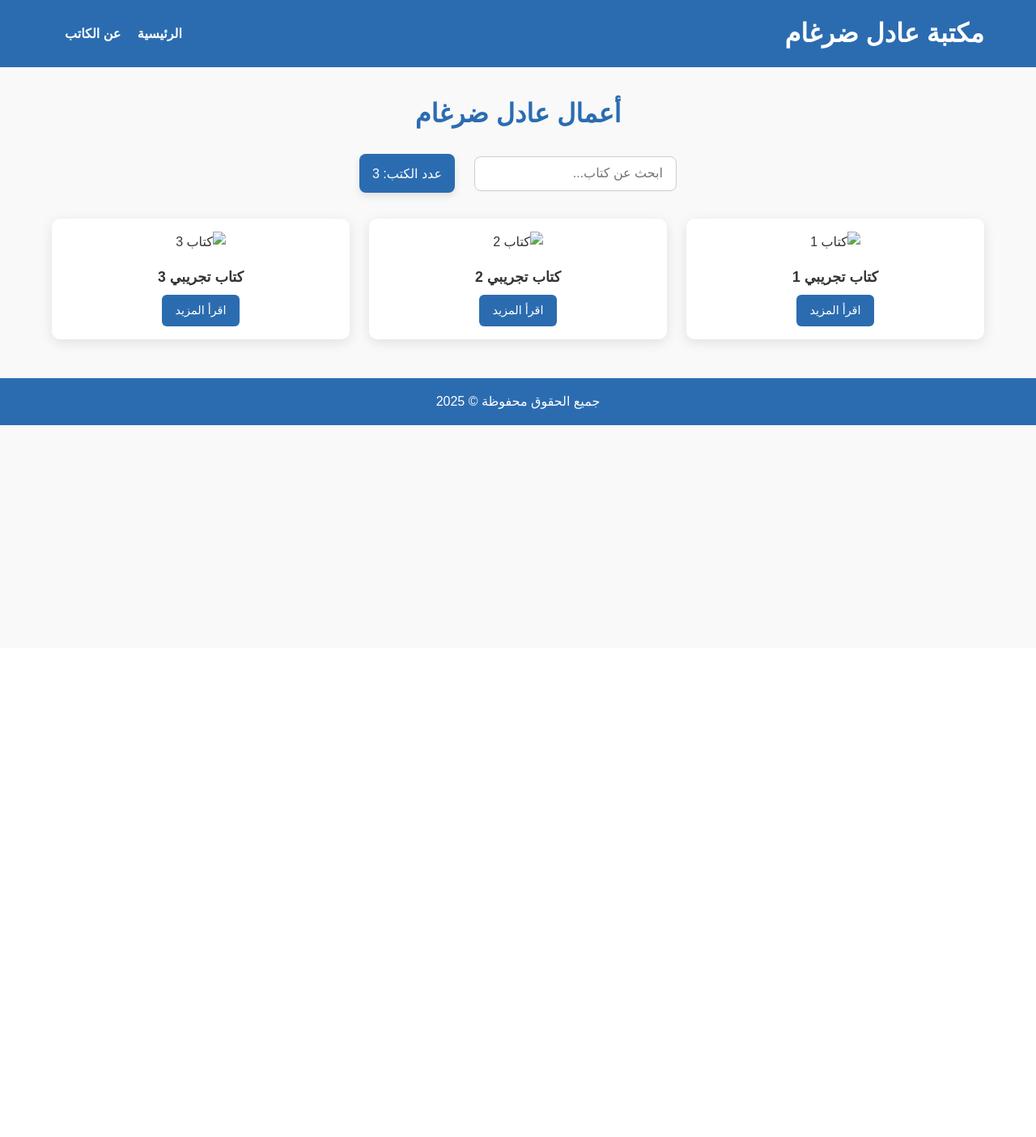
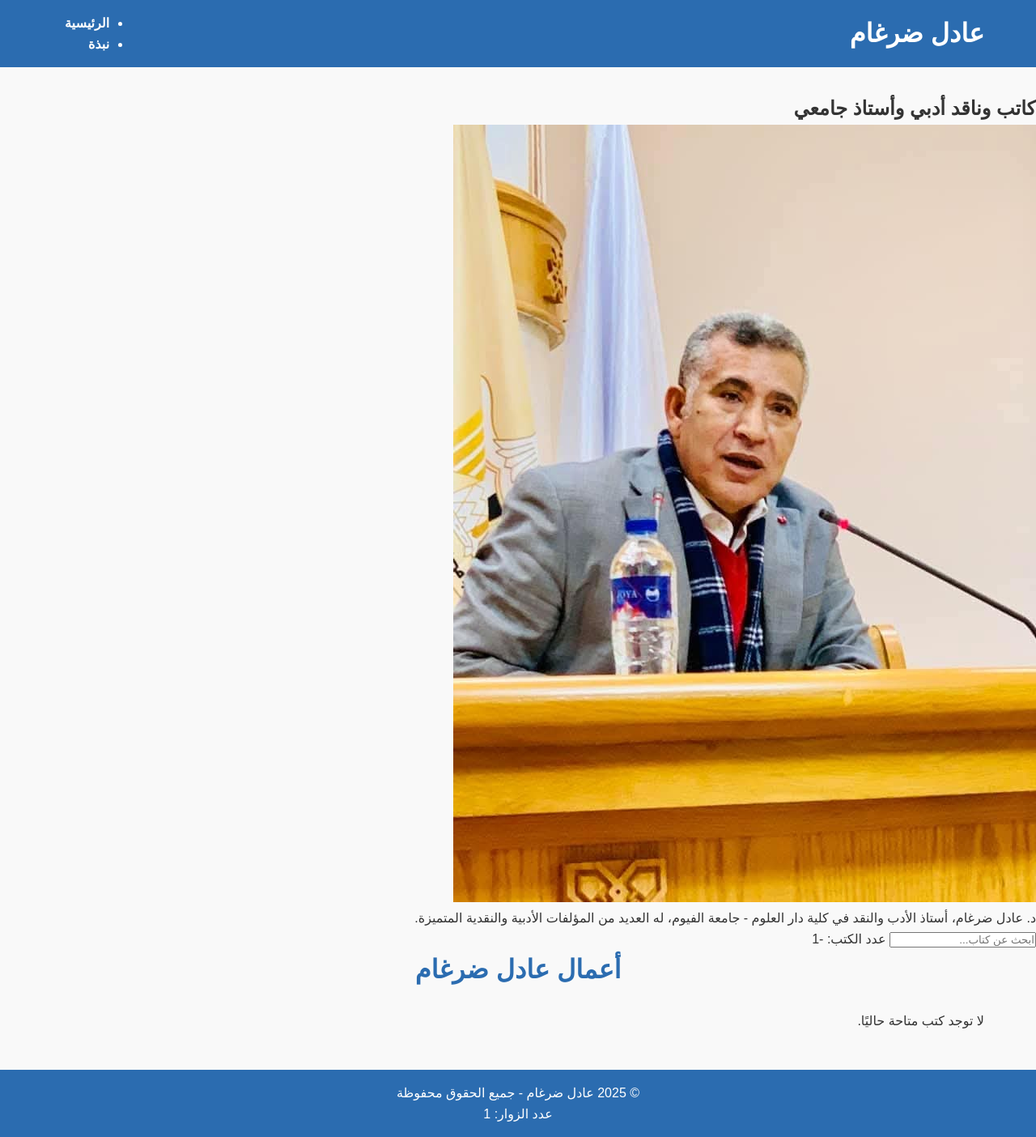
Before and after one commit to SaidNexus/adel-drgam, a Flask app: page / in a window 1280 px wide. Shown: the whole page at 81% size. Before the commit the page ends 525 px from the top, so only its background shows below. Run offline with Flask 3, Linux system fonts and the light colour scheme; data that the repository does not hold is empty; parts of the project's set-up code (start-up, migrations or seed data) failed here and were passed over; some libraries are stand-ins or nearby versions.

Commit message:
Update index.html

```diff
--- a/templates/index.html
+++ b/templates/index.html
@@ -2,81 +2,93 @@
 <html lang="ar" dir="rtl">
 <head>
   <meta charset="UTF-8">
+  <link rel="icon" href="/https://res.cloudinary.com/dbjm14xbf/image/upload/v1752977782/books/image_nbdtpo.jpg" type="image/png">
   <meta name="viewport" content="width=device-width, initial-scale=1.0">
-  <title>مكتبة عادل ضرغام</title>
-  <link rel="stylesheet" href="style.css">
+  <meta name="description" content="الموقع الرسمي لعادل درغام">
+  <meta name="google-site-verification" content="ajNGV2_lZAx4Jrs20pvFiopVAevaxv-jEx37Itqoajk" />
+  <title>عادل ضرغام</title>
+  <link href="https://fonts.googleapis.com/css2?family=Cairo:wght@400;700&display=swap" rel="stylesheet">
+  <link rel="stylesheet" href="{{ url_for('static', filename='style.css') }}">
 </head>
+
 <body>
-
-  <!-- الهيدر -->
-  <header>
+  <!-- رأس الصفحة -->
+  <header class="main-header">
     <div class="container">
-      <h1>مكتبة عادل ضرغام</h1>
+      <h1 class="site-title">عادل ضرغام</h1>
       <nav>
-        <a href="index.html">الرئيسية</a>
-        <a href="about.html">عن الكاتب</a>
+        <ul class="nav-links">
+          <li><a href="{{ url_for('home') }}" class="active">الرئيسية</a></li>
+          <li><a href="{{ url_for('about') }}">نبذة</a></li>
+        </ul>
       </nav>
     </div>
   </header>
 
-  <!-- قسم الأعمال -->
-  <section class="works">
-    <h2 class="section-title">أعمال عادل ضرغام</h2>
-
-    <!-- شريط البحث والعداد -->
-    <div class="books-header">
-      <input
-        type="text"
-        id="searchInput"
-        placeholder="ابحث عن كتاب..."
-        onkeyup="filterBooks()"
-      />
-      <span class="books-count">عدد الكتب: <span id="booksCount">0</span></span>
-    </div>
-
-    <div class="books-grid" id="books-grid">
-      <!-- مثال لكتاب -->
-      <div class="book">
-        <img src="https://via.placeholder.com/150" alt="كتاب 1" class="book-img">
-        <div class="book-info">
-          <p><strong>كتاب تجريبي 1</strong></p>
-          <a href="#" class="read-more">اقرأ المزيد</a>
+  <!-- المقدمة -->
+  <main>
+    <section class="intro">
+      <h2 class="intro-title">كاتب وناقد أدبي وأستاذ جامعي</h2>
+      <div class="intro-content">
+        <img src="{{ url_for('static', filename='uploads/adel.jpeg') }}" alt="صورة عادل ضرغام" class="author-img">
+        <div class="author-bio">
+          <p>د. عادل ضرغام، أستاذ الأدب والنقد في كلية دار العلوم - جامعة الفيوم، له العديد من المؤلفات الأدبية والنقدية المتميزة.</p>
         </div>
       </div>
+    </section>
 
-      <div class="book">
-        <img src="https://via.placeholder.com/150" alt="كتاب 2" class="book-img">
-        <div class="book-info">
-          <p><strong>كتاب تجريبي 2</strong></p>
-          <a href="#" class="read-more">اقرأ المزيد</a>
-        </div>
+    <!-- البحث + العداد -->
+    <section class="search-bar">
+      <input type="text" id="searchInput" placeholder="ابحث عن كتاب...">
+      <span id="book-count">عدد الكتب: {{ books|length - 1 }}</span>
+    </section>
+
+    <!-- قسم الأعمال -->
+    <section class="works">
+      <h2 class="section-title">أعمال عادل ضرغام</h2>
+      <div class="books-grid" id="books-grid">
+        {% if books %}
+          {% for book in books if book.id != 1 %}
+            <div class="book" data-title="{{ book.title }}">
+              {% if book.image %}
+                <img src="{{ book.image }}" alt="{{ book.title }}" class="book-img">
+              {% else %}
+                <img src="{{ url_for('static', filename='images/placeholder.jpg') }}" alt="صورة افتراضية" class="book-img">
+              {% endif %}
+              <div class="book-info">
+                <p><strong>{{ book.title }}</strong></p>
+                <a href="{{ url_for('view_book', book_id=book.id) }}" class="read-more">اقرأ المزيد</a>
+              </div>
+            </div>
+          {% endfor %}
+        {% else %}
+          <p>لا توجد كتب متاحة حاليًا.</p>
+        {% endif %}
       </div>
+    </section>
+  </main>
 
-      <div class="book">
-        <img src="https://via.placeholder.com/150" alt="كتاب 3" class="book-img">
-        <div class="book-info">
-          <p><strong>كتاب تجريبي 3</strong></p>
-          <a href="#" class="read-more">اقرأ المزيد</a>
-        </div>
-      </div>
+  <!-- التذييل -->
+  <footer>
+    <div class="container">
+      <p>© 2025 عادل ضرغام - جميع الحقوق محفوظة</p>
+      <p class="visitor-counter">عدد الزوار: <span id="visitor-count">{{ visitor_count }}</span></p>
     </div>
-  </section>
-
-  <!-- الفوتر -->
-  <footer>
-    <p>جميع الحقوق محفوظة © 2025</p>
   </footer>
 
-  <!-- سكريبت البحث -->
   <script>
-    function filterBooks() {
-      const input = document.getElementById("searchInput").value.toLowerCase();
-      const books = document.querySelectorAll(".book");
+    // البحث
+    const searchInput = document.getElementById("searchInput");
+    const books = document.querySelectorAll(".book");
+    const countSpan = document.getElementById("book-count");
+
+    searchInput.addEventListener("input", function () {
+      let searchValue = this.value.toLowerCase();
       let visibleCount = 0;
 
       books.forEach(book => {
-        const title = book.querySelector("p").innerText.toLowerCase();
-        if (title.includes(input)) {
+        let title = book.dataset.title.toLowerCase();
+        if (title.includes(searchValue)) {
           book.style.display = "block";
           visibleCount++;
         } else {
@@ -84,15 +96,8 @@
         }
       });
 
-      // تحديث العداد
-      document.getElementById("booksCount").innerText = visibleCount;
-    }
-
-    // عند تحميل الصفحة: ضبط العدد الابتدائي
-    window.onload = () => {
-      document.getElementById("booksCount").innerText =
-        document.querySelectorAll(".book").length;
-    };
+      countSpan.textContent = "عدد الكتب: " + visibleCount;
+    });
   </script>
 </body>
 </html>
```
